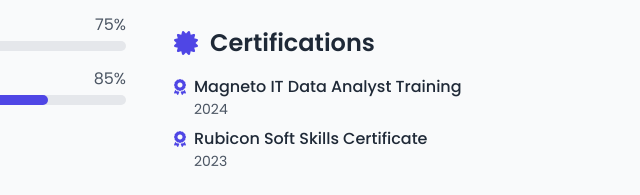
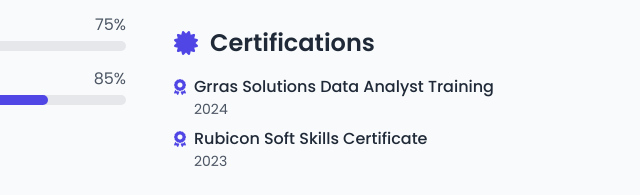
Before and after one commit to Motilaljangid/motilaljangid.github.io, a plain HTML site: page index.html in a window 1280 px wide. Shown: the part 4209-4404 px from the top of the page, 490-1130 px from the left. Drawn offline with nearby package versions, Linux system fonts and the light colour scheme.

Commit message:
Update index.html

```diff
--- a/index.html
+++ b/index.html
@@ -575,7 +575,8 @@
                         <div class="flex items-start">
                             <i class="fas fa-award text-indigo-600 dark:text-indigo-400 mt-1 mr-2"></i>
                             <div>
-                                <h4 class="font-medium">Magneto IT Data Analyst Training</h4>
+                                <h4 class="font-medium">Grras Solutions
+                                          Data Analyst Training</h4>
                                 <p class="text-sm text-gray-600 dark:text-gray-400">2024</p>
                             </div>
                         </div>
```
